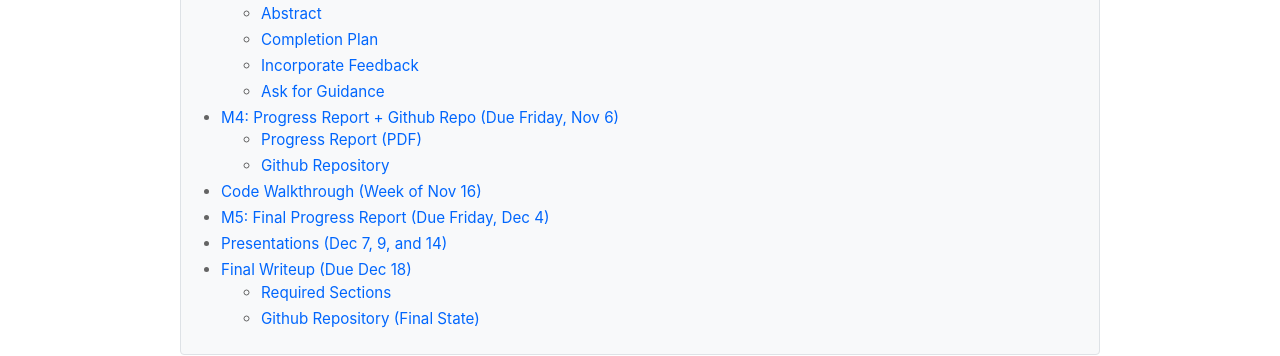
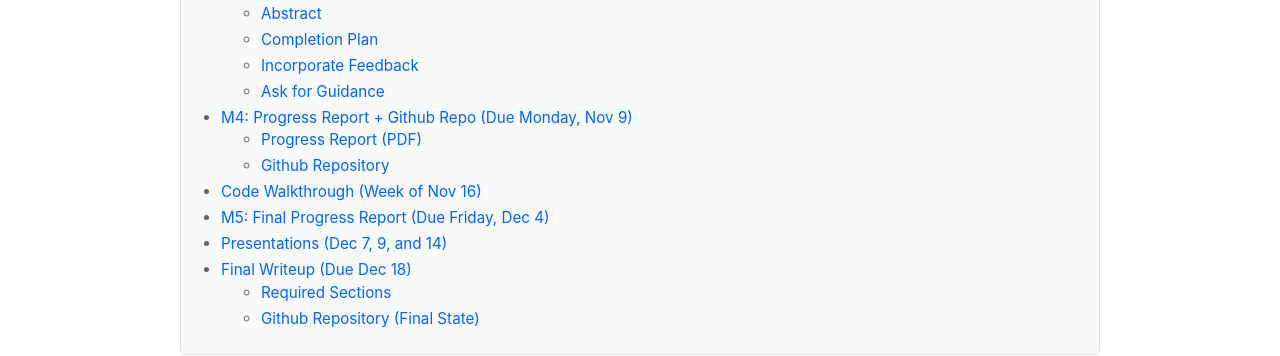
Before and after one commit to cmdowney88/cmdowney88.github.io, a Jekyll site: the page built from teaching/ling282/fall26/project/milestones.md, in a window 1280 px wide and 900 px high. Shown: the part 416-772 px from the top of the window. Built offline with Jekyll 4.4.1, drawn with Linux system fonts in a browser that asks for light colours; some of the changed text lies outside the part shown.

Commit message:
ling282: move M4 to Nov 9

```diff
--- a/teaching/ling282/fall26/project/milestones.md
+++ b/teaching/ling282/fall26/project/milestones.md
@@ -110,7 +110,7 @@ into written feedback, or we can meet to discuss.
 
 ---
 
-## M4: Progress Report + Github Repo (Due Friday, Nov 6)
+## M4: Progress Report + Github Repo (Due Monday, Nov 9)
 
 Submit a PDF on Blackboard. See [full requirements](../m4/).
 
```
Also changed, not shown: teaching/ling282/fall26/index.html (+4 -4 lines), teaching/ling282/fall26/project/m3_abstract_plan.md (+1 -1 lines), teaching/ling282/fall26/project/m4_progress_report.md (+1 -1 lines).
